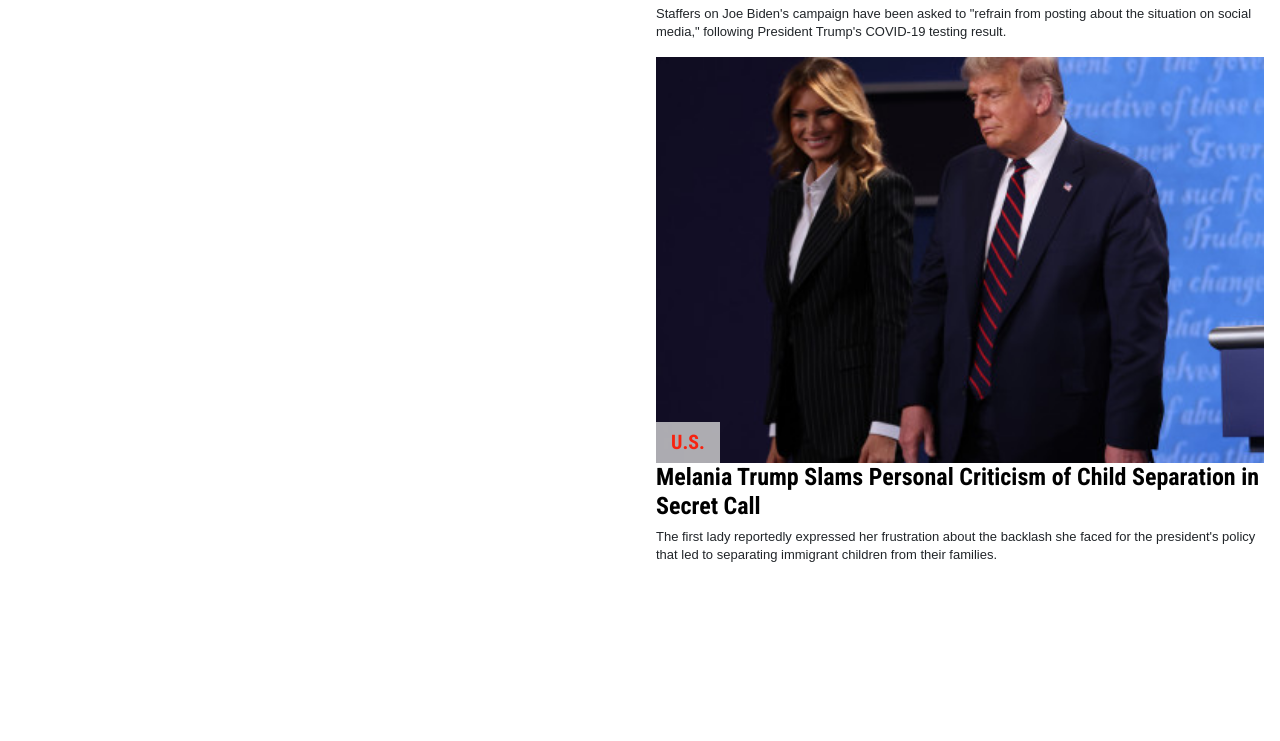
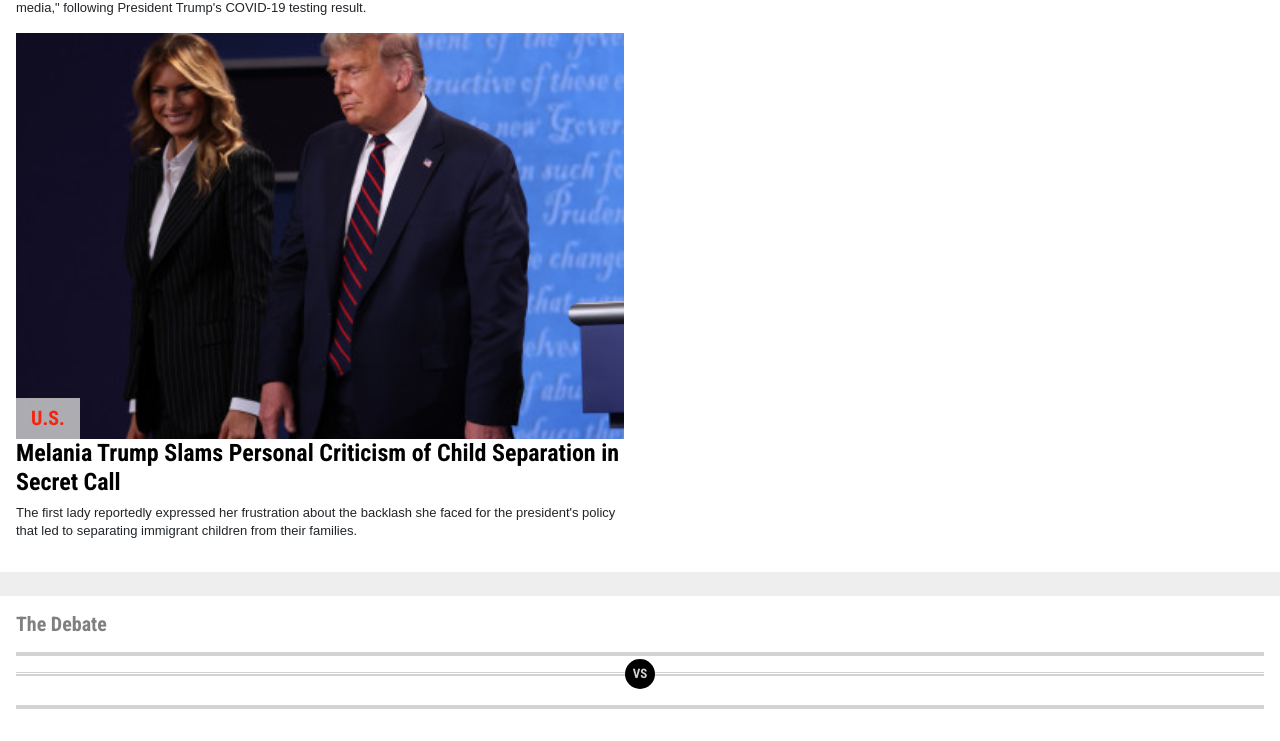
Before and after one commit to cleve703/newsweek, a plain HTML site: page index.html in a window 1280 px wide. Shown: the part 1204-1945 px from the top of the page. Before the commit the page ends 1800 px from the top, so only its background shows below. Drawn offline with nearby package versions, Linux system fonts and the light colour scheme.

Commit message:
reorder top story and featured md width

```diff
--- a/index.html
+++ b/index.html
@@ -67,7 +67,7 @@
 
   <div class="container-fluid px-0" id="content">
     <div class="row no-gutters">
-      <div class="col-12 p-3 col-md-6" id="top-story" style="background: white">
+      <div class="col-12 p-3 col-md-6 order-md-2" id="top-story" style="background: white">
         <h5 style="font-family: 'Roboto Condensed'; color: gray;">Top Story</h5>
         <div class="wrap">
           <div class="category">
@@ -78,7 +78,7 @@
           <a href="#"><h4>Donald Trump Tests Positive For Coronavirus</h4></a>
           <p>The president and first lady went into isolation after adviser Hope Hicks tested positive for the virus.</p>
         </div>
-      <div class="col-12 mt-4 p-3 col-md-6" id="featured-stories" style="background: white">
+      <div class="col-12 mt-4 p-3 mt-md-0 order-md-1 col-md-6" id="featured-stories" style="background: white">
         <h5 style="font-family: 'Roboto Condensed'; color: gray;">Featured Stories</h5>
         <div class="wrap">
           <div class="category">
@@ -101,9 +101,13 @@
           <a href="#"><h4>Melania Trump Slams Personal Criticism of Child Separation in Secret Call </h4></a>
           <p>The first lady reportedly expressed her frustration about the backlash she faced for the president's policy that led to separating immigrant children from their families.</p>
         </div>
-      <!-- <div class="col-12 mt-4 pt-3 col-md-12" id="the-debate" style="background: white;">
+      <div class="col-12 mt-4 p-3 order-md-3" id="the-debate" style="background: white;">
         <h5 style="font-family: 'Roboto Condensed'; color: gray">The Debate</h5>
-      </div> -->
+        <hr id="top-bar">
+        <hr id="middle-bar">
+        <div class="circle">VS</div>
+        <hr id="bottom-bar">
+      </div>
     </div>
   </div>
 
--- a/style.css
+++ b/style.css
@@ -119,6 +119,30 @@ h4 {
 #content {
   background: #eeeeee;
 }
+hr#top-bar {
+  border-top: 4px solid lightgray;
+}
+hr#middle-bar {
+  height: .5px;
+  border-top: 1px solid lightgray;
+  border-bottom: 2px solid lightgray;
+}
+hr#bottom-bar {
+  border-top: 4px solid lightgray;
+}
+.circle {
+  background: black;
+  color: lightgray;
+  text-align: center;
+  width: 30px;
+  height:30px;
+  border-radius: 50%;
+  font-family: 'Roboto Condensed';
+  padding-top: 6px;
+  margin-left: auto;
+  margin-right: auto;
+  margin-top: -33px;
+}
 @media (max-width: 400px) {
   #subscription-link {
     display: none;
```
